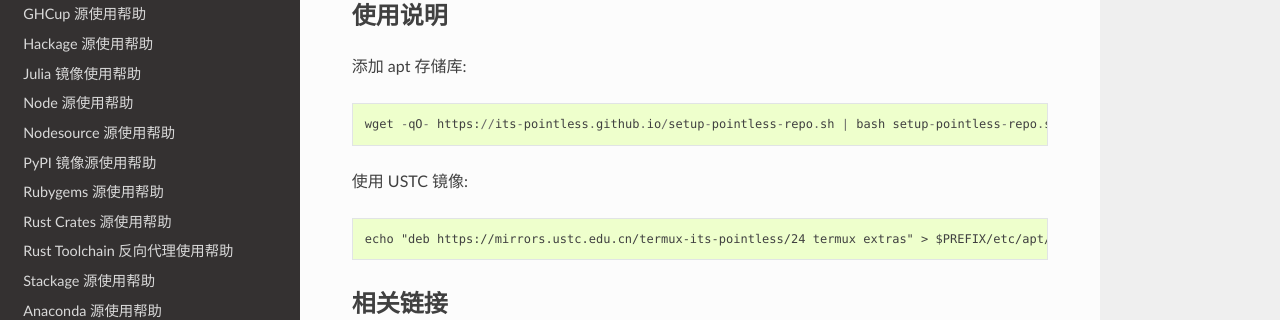
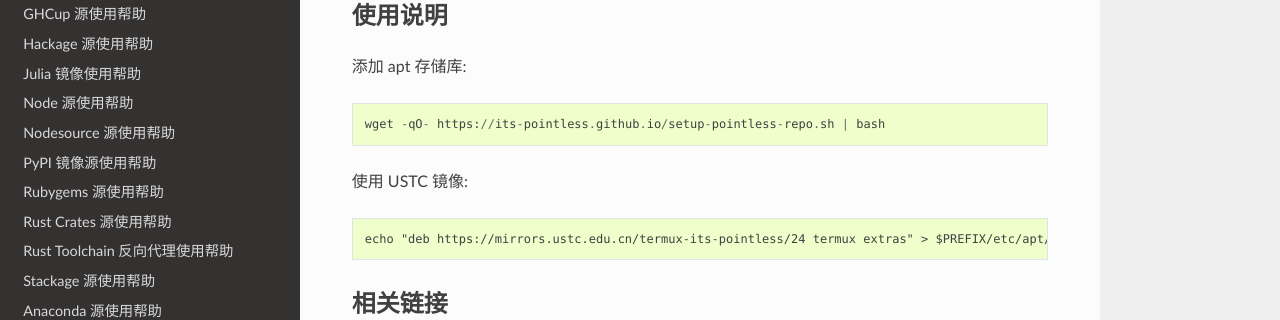
Before and after one commit to ustclug/mirrorhelp, a Sphinx documentation site: the page built from source/termux-its-pointless.rst, in a window 1280 px wide and 988 px high. Shown: the part 386-706 px from the top of the window. Built offline with Sphinx 7.4.7 and the Read the Docs theme 2.0.0, drawn with Linux system fonts in a browser that asks for light colours; pages that are not in the unit, such as notebooks, are missing from menus.

Commit message:
termux-its-pointless: Fix incorrect setup script usage

```diff
--- a/source/termux-its-pointless.rst
+++ b/source/termux-its-pointless.rst
@@ -17,7 +17,7 @@ Termux 第三方软件源，包含 gcc、R 语言和许多游戏
 
 添加 apt 存储库::
 
-  wget -qO- https://its-pointless.github.io/setup-pointless-repo.sh | bash setup-pointless-repo.sh
+  wget -qO- https://its-pointless.github.io/setup-pointless-repo.sh | bash
 
 使用 USTC 镜像::
 
```
